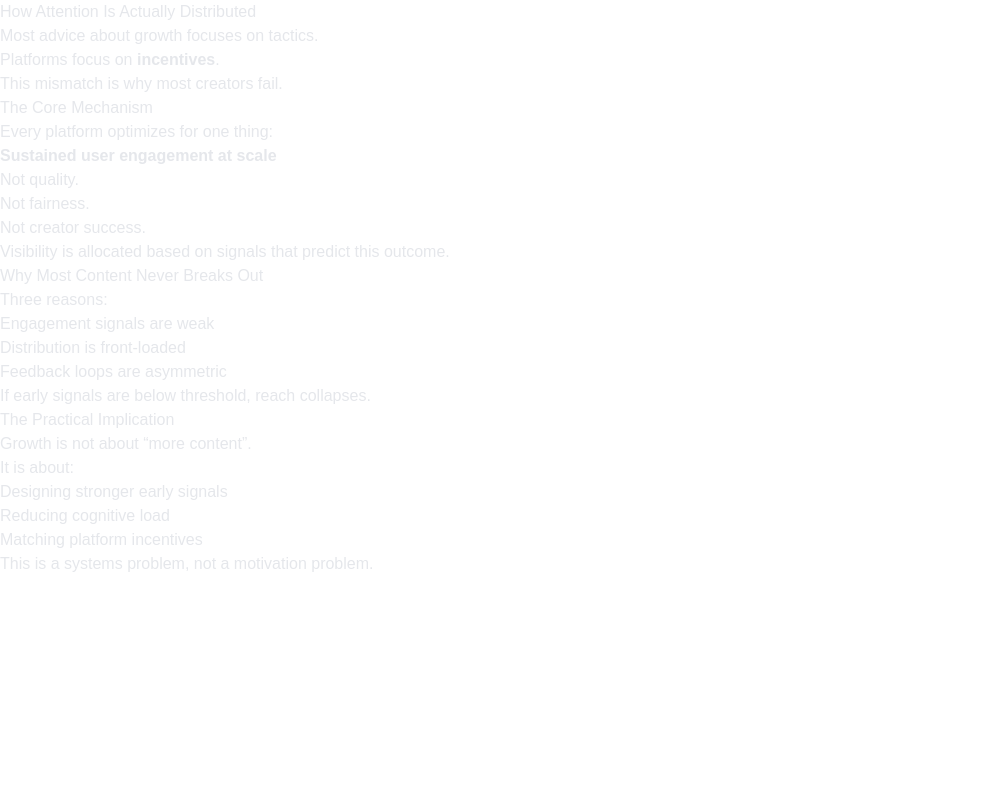
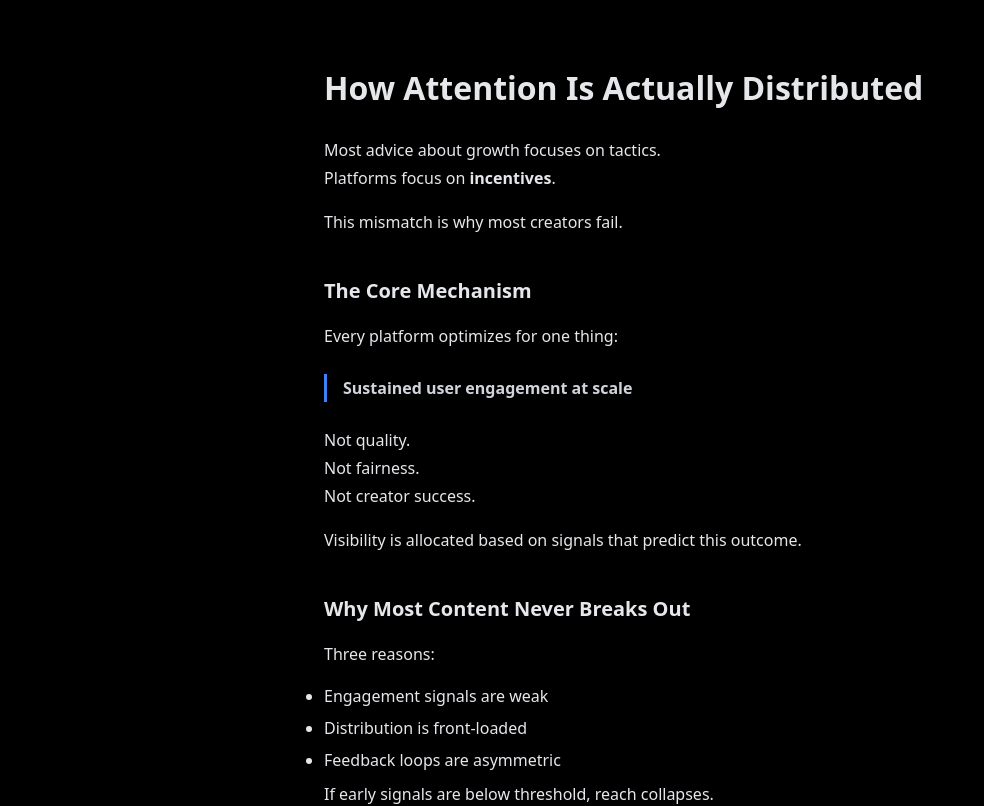
Before and after one commit to Amarendra-hub/SingleFrame, a Next.js app: page /blog/how-attention-is-distributed in a window 1280 px wide. Shown: the top 806 px of the page, without its empty margins (0-984 px from the left). Built offline with nearby package versions, Linux system fonts and the light colour scheme.

Commit message:
Use stable custom article styles instead of typography plugin

```diff
--- a/app/blog/how-attention-is-distributed/page.mdx
+++ b/app/blog/how-attention-is-distributed/page.mdx
@@ -4,7 +4,7 @@ export const metadata = {
           "A systems-level explanation of how digital platforms decide what gets visibility.",
 };
 
-<div className="prose prose-lg max-w-none text-gray-200">
+<div className="article">
 
 # How Attention Is Actually Distributed
 
--- a/app/globals.css
+++ b/app/globals.css
@@ -1,27 +1,44 @@
 @import "tailwindcss";
 
+/* Article styles (stable, explicit, mobile-safe) */
+.article {
+  max-width: 42rem;
+    margin: 0 auto;
+      padding: 4rem 1.25rem;
+        color: #e5e7eb; /* gray-200 */
+        }
 
-:root {
-  --background: #ffffff;
-  --foreground: #171717;
-}
+        .article h1 {
+          font-size: 2rem;
+            font-weight: 700;
+              margin-bottom: 1.5rem;
+              }
 
-@theme inline {
-  --color-background: var(--background);
-  --color-foreground: var(--foreground);
-  --font-sans: var(--font-geist-sans);
-  --font-mono: var(--font-geist-mono);
-}
+              .article h2 {
+                font-size: 1.25rem;
+                  font-weight: 600;
+                    margin-top: 2.5rem;
+                      margin-bottom: 1rem;
+                      }
 
-@media (prefers-color-scheme: dark) {
-  :root {
-    --background: #0a0a0a;
-    --foreground: #ededed;
-  }
-}
+                      .article p {
+                        margin-bottom: 1rem;
+                          line-height: 1.75;
+                          }
 
-body {
-  background: var(--background);
-  color: var(--foreground);
-  font-family: Arial, Helvetica, sans-serif;
-}
+                          .article ul {
+                            margin-left: 1.25rem;
+                              margin-bottom: 1rem;
+                              }
+
+                              .article li {
+                                list-style: disc;
+                                  margin-bottom: 0.5rem;
+                                  }
+
+                                  .article blockquote {
+                                    border-left: 3px solid #3b82f6;
+                                      padding-left: 1rem;
+                                        color: #d1d5db;
+                                          margin: 1.5rem 0;
+                                          }
--- a/package.json
+++ b/package.json
@@ -11,7 +11,6 @@
   "dependencies": {
     "@mdx-js/loader": "^3.1.1",
     "@next/mdx": "^16.1.6",
-    "@tailwindcss/typography": "^0.5.19",
     "next": "16.1.6",
     "react": "19.2.3",
     "react-dom": "19.2.3"
--- a/tailwind.config.mjs
+++ b/tailwind.config.mjs
@@ -1,6 +1,3 @@
-import typography from
-"@tailwindcss/typography";
 export default {
-    content: ["./app/**/*.{js,ts,jsx,tsx,mdx}"],
-    plugins: [typography],
-};
+      content: ["./app/**/*.{js,ts,jsx,tsx,mdx}"],
+      };
```
Also changed, not shown: 1 other file (tests, documents, lock files or other folders).
